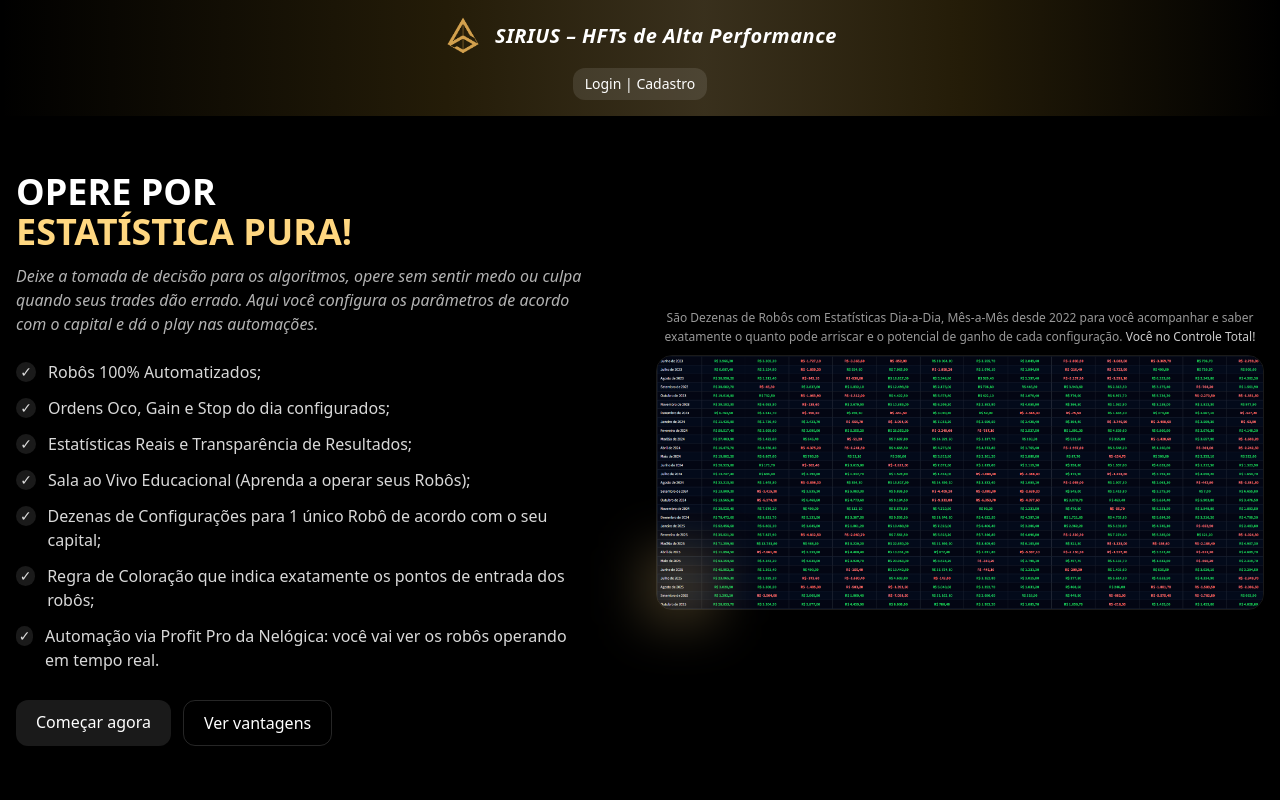
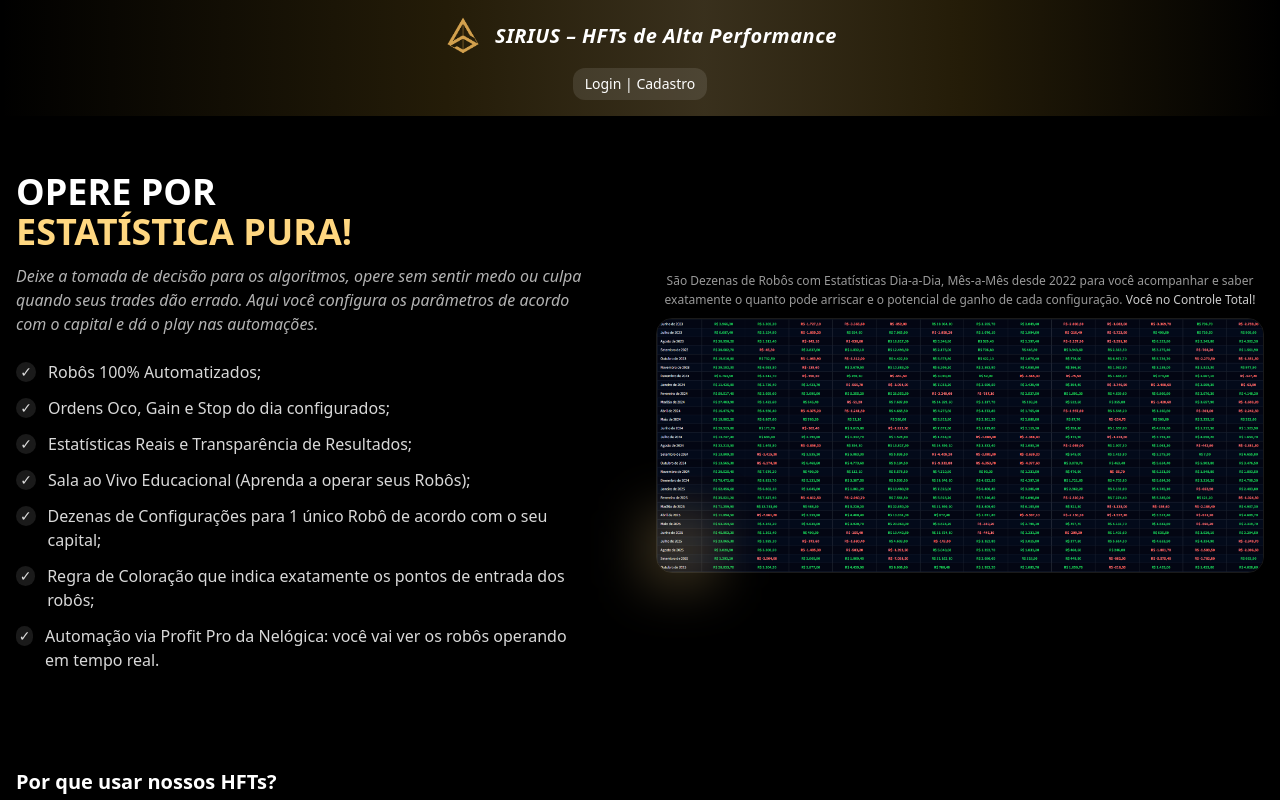
Before and after one commit to zuilliamblue/sirius, a React (Vite) app: page / in a window 1280 px wide. Shown: the top 800 px of the page. Built offline with nearby package versions, Linux system fonts and the light colour scheme; no server answers.

Commit message:
auto: sync 2025-10-28 20:29:27

```diff
--- a/src/components/HeroHFT.tsx
+++ b/src/components/HeroHFT.tsx
@@ -1,6 +1,5 @@
 // src/components/HeroHFT.tsx
 import { useEffect, useState } from "react";
-import { Link } from "react-router-dom";
 
 export default function HeroHFT() {
   const [open, setOpen] = useState(false);
@@ -86,21 +85,7 @@ export default function HeroHFT() {
               </li>
             </ul>
 
-            {/* CTA */}
-            <div className="mt-7 flex gap-3 justify-center md:justify-start">
-              <Link
-                to="/login"
-                className="px-5 py-2.5 rounded-xl bg-white/10 hover:bg-white/20 transition"
-              >
-                Começar agora
-              </Link>
-              <a
-                href="#vantagens"
-                className="px-5 py-2.5 rounded-xl border border-white/15 hover:border-white/30 transition"
-              >
-                Ver vantagens
-              </a>
-            </div>
+
           </div>
 
           {/* Imagem à direita + legenda centralizada */}
```
